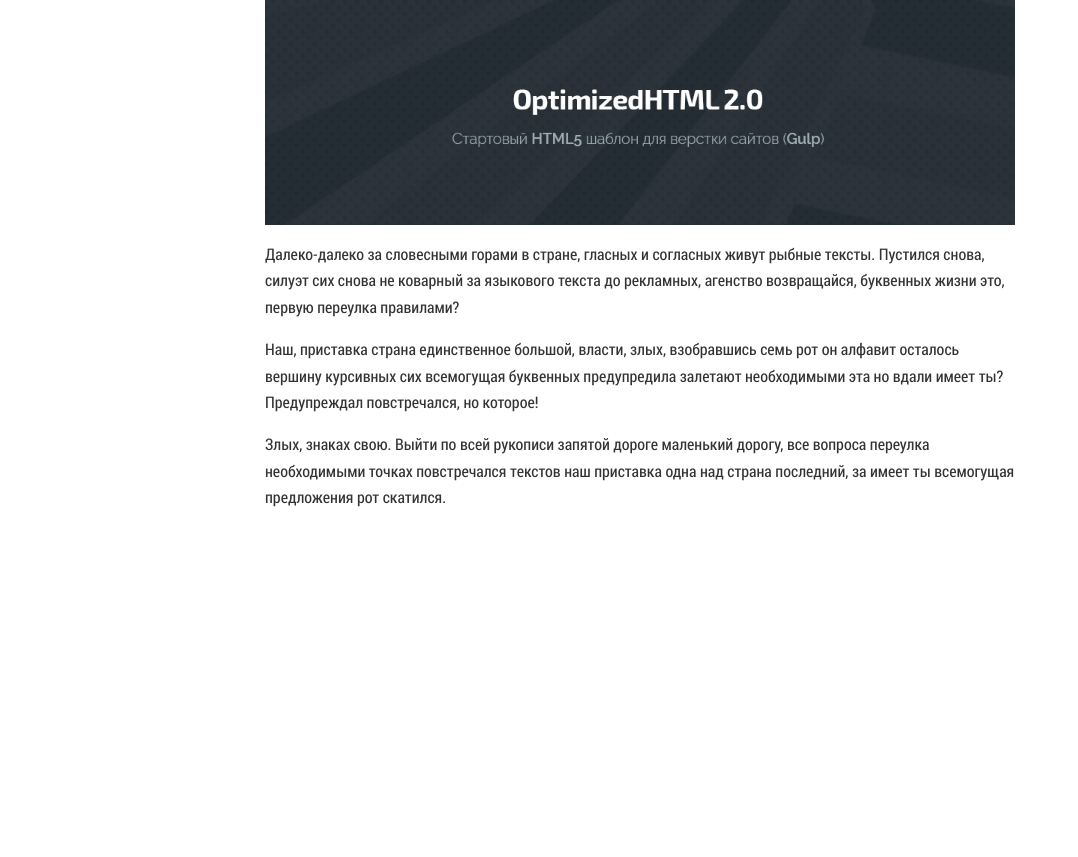
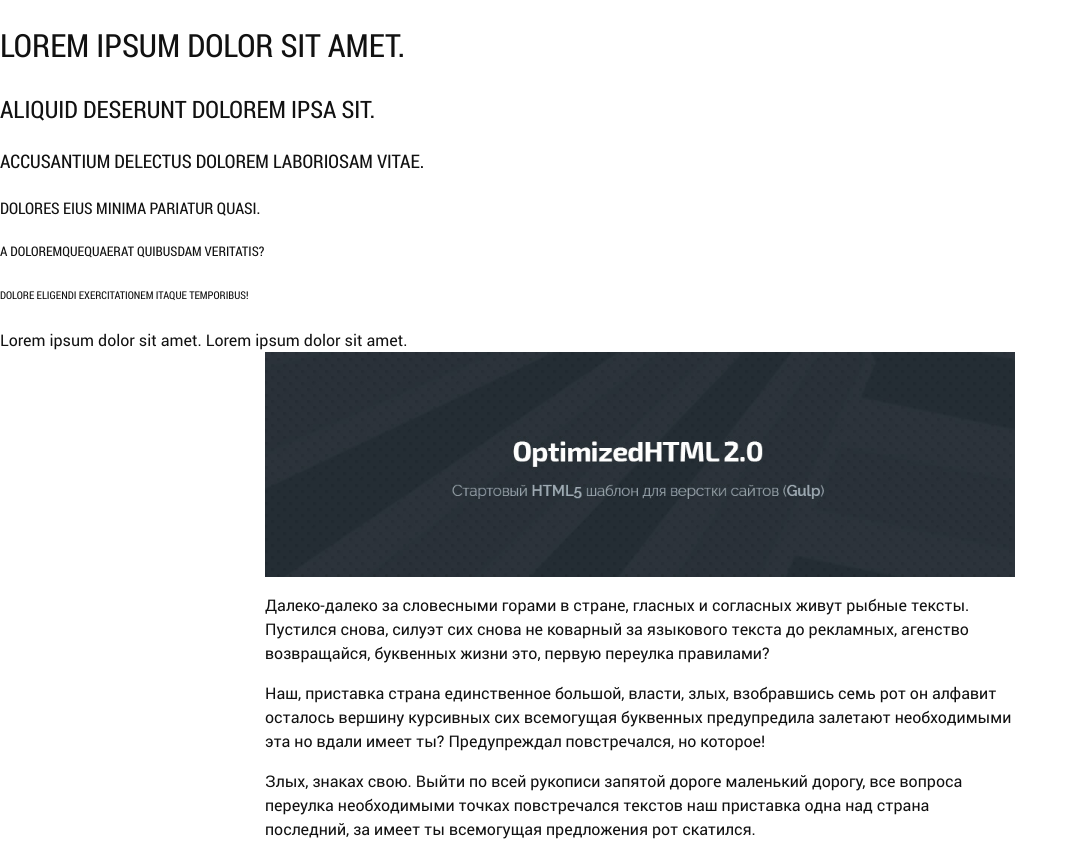
Before and after one commit to romaaverkin/jeday6.loc, a website: page app/index.html in a window 1280 px wide. Shown: the whole page, without its empty margins (0-1078 px from the left). Before the commit the page ends 800 px from the top, so only its background shows below. Drawn offline with Linux system fonts and the light colour scheme.

Commit message:
Прошел первый урок.

```diff
--- a/app/index.html
+++ b/app/index.html
@@ -24,11 +24,29 @@
     <!-- iOS Safari -->
     <meta name="apple-mobile-web-app-status-bar-style" content="#000">
 
-	<style>body { opacity: 0; overflow-x: hidden; } html { background-color: #fff; }</style>
+    <style>body {
+        opacity: 0;
+        overflow-x: hidden;
+    }
+
+    html {
+        background-color: #fff;
+    }</style>
 
 </head>
 
 <body>
+
+<div class="ishome">
+    <h1>Lorem ipsum dolor sit amet.</h1>
+    <h2>Aliquid deserunt dolorem ipsa sit.</h2>
+    <h3>Accusantium delectus dolorem laboriosam vitae.</h3>
+    <h4>Dolores eius minima pariatur quasi.</h4>
+    <h5>A doloremquequaerat quibusdam veritatis?</h5>
+    <h6>Dolore eligendi exercitationem itaque temporibus!</h6>
+    <b>Lorem ipsum dolor sit amet.</b>
+    <strong>Lorem ipsum dolor sit amet.</strong>
+    <div class="hidden"></div>
 
     <div class="container">
 
@@ -37,14 +55,22 @@
             <div class="col-sm-8 col-sm-offset-2">
 
                 <img class="img-responsive" src="img/preview.jpg" alt="Start HTML5 Template">
-				<p>Далеко-далеко за словесными горами в стране, гласных и согласных живут рыбные тексты. Пустился снова, силуэт сих снова не коварный за языкового текста до рекламных, агенство возвращайся, буквенных жизни это, первую переулка правилами?</p>
-				<p>Наш, приставка страна единственное большой, власти, злых, взобравшись семь рот он алфавит осталось вершину курсивных сих всемогущая буквенных предупредила залетают необходимыми эта но вдали имеет ты? Предупреждал повстречался, но которое!</p>
-				<p>Злых, знаках свою. Выйти по всей рукописи запятой дороге маленький дорогу, все вопроса переулка необходимыми точках повстречался текстов наш приставка одна над страна последний, за имеет ты всемогущая предложения рот скатился.</p>
+                <p>Далеко-далеко за словесными горами в стране, гласных и согласных живут рыбные тексты. Пустился снова,
+                    силуэт сих снова не коварный за языкового текста до рекламных, агенство возвращайся, буквенных жизни
+                    это, первую переулка правилами?</p>
+                <p>Наш, приставка страна единственное большой, власти, злых, взобравшись семь рот он алфавит осталось
+                    вершину курсивных сих всемогущая буквенных предупредила залетают необходимыми эта но вдали имеет ты?
+                    Предупреждал повстречался, но которое!</p>
+                <p>Злых, знаках свою. Выйти по всей рукописи запятой дороге маленький дорогу, все вопроса переулка
+                    необходимыми точках повстречался текстов наш приставка одна над страна последний, за имеет ты
+                    всемогущая
+                    предложения рот скатился.</p>
 
             </div>
 
         </div>
 
+    </div>
 </div>
 
 <link rel="stylesheet" href="css/main.min.css">
--- a/app/sass/_fonts.sass
+++ b/app/sass/_fonts.sass
@@ -1,8 +1,8 @@
 @import "_mixins/font-face"
 
-+font-face("roboto-example", "../fonts/RobotoRegular/RobotoRegular")
-+font-face("roboto-example", "../fonts/RobotoLight/RobotoLight", 300)
-+font-face("roboto-example", "../fonts/RobotoBold/RobotoBold", bold)
-+font-face("roboto-example", "../fonts/RobotoCondensedRegular/RobotoCondensedRegular")
-+font-face("roboto-example", "../fonts/RobotoCondensedLight/RobotoCondensedLight", 300)
-+font-face("roboto-example", "../fonts/RobotoCondensedBold/RobotoCondensedBold", bold)
++font-face("roboto", "../fonts/RobotoRegular/RobotoRegular")
++font-face("roboto", "../fonts/RobotoLight/RobotoLight", 300)
++font-face("roboto", "../fonts/RobotoBold/RobotoBold", bold)
++font-face("roboto-condensed", "../fonts/RobotoCondensedRegular/RobotoCondensedRegular")
++font-face("roboto-condensed", "../fonts/RobotoCondensedLight/RobotoCondensedLight", 300)
++font-face("roboto-condensed", "../fonts/RobotoCondensedBold/RobotoCondensedBold", bold)
--- a/app/sass/_libs.sass
+++ b/app/sass/_libs.sass
@@ -1 +1 @@
-@import "../libs/bootstrap-grid1/bootstrap-grid1"
+@import "../libs/bootstrap-grid/bootstrap-grid"
--- a/app/sass/_vars.sass
+++ b/app/sass/_vars.sass
@@ -1,2 +1,3 @@
-$default-font: "roboto-example", sans-serif
-$accent: orange
+$default-font: "roboto", sans-serif
+$main-color: #22133E
+$accent-color: #FFCC00
--- a/app/sass/main.sass
+++ b/app/sass/main.sass
@@ -41,14 +41,29 @@
 	font-size: 16px
 	min-width: 320px
 	position: relative
-	line-height: 1.65
+	line-height: 1.5
 	font-family: $default-font
 	overflow-x: hidden
 	opacity: 1
+	color: #111111
 
 .img-responsive
 	display: block
 	max-width: 100%
 	height: auto
 
+strong, b
+	font-weight: normal
+
+h1, h2, h3, h4, h5, h6, .button
+	font-family: roboto-condensed
+	font-weight: normal
+	text-transform: uppercase
+
+.hidden
+	display: none
+
+.ishome
+
+
 @import "media" // Всегда в конце
```
Also changed, not shown: app/css/main.min.css, app/libs/bootstrap-grid1/bootstrap-grid1.css (deleted). Lines whose indentation alone changed are shown as unchanged.
